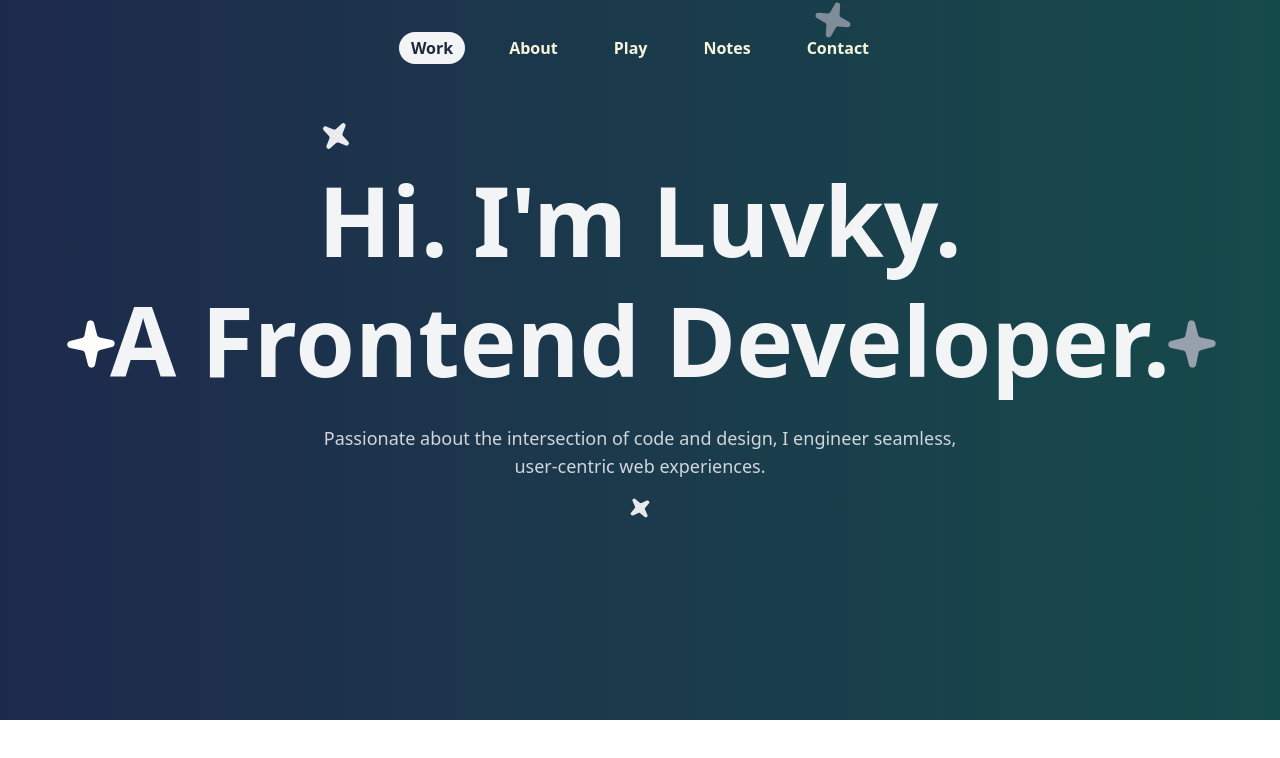
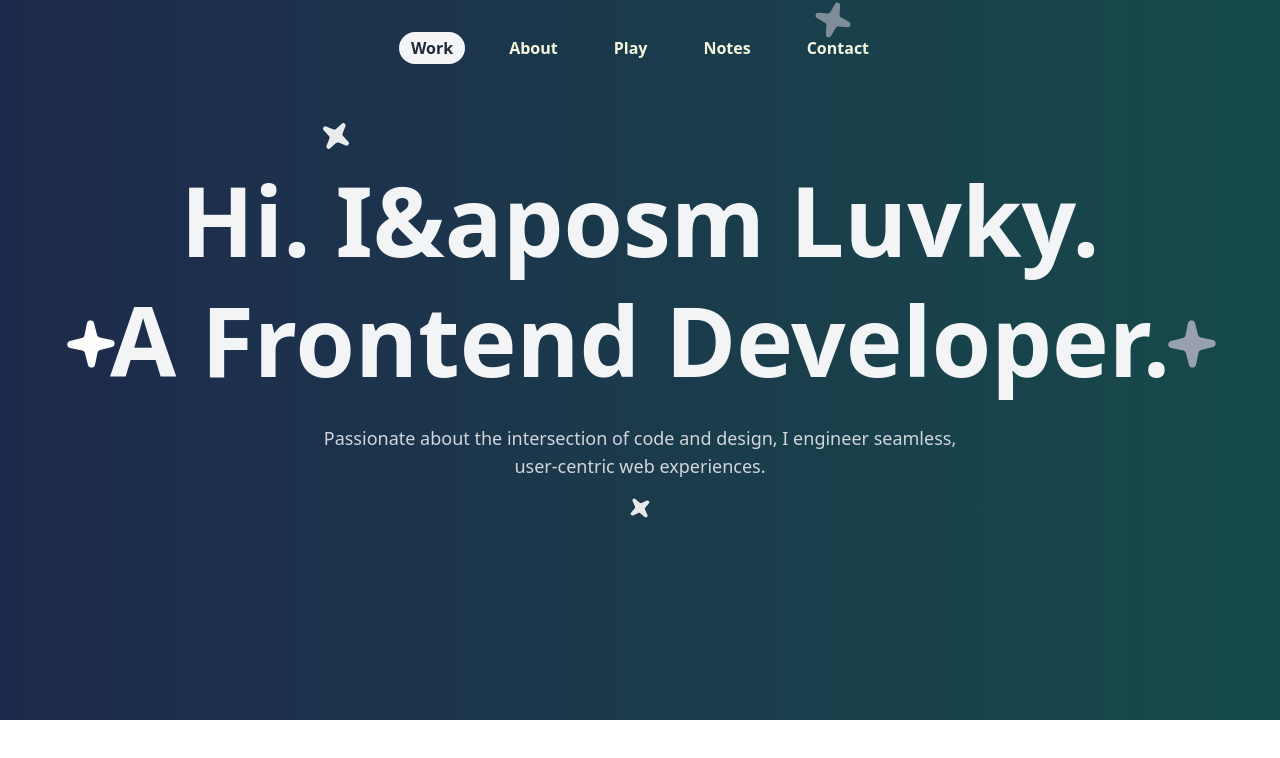
Before and after one commit to kyl464/portofolio-v2, a Next.js app: page / in a window 1280 px wide. Shown: the top 758 px of the page. Built offline with nearby package versions, Linux system fonts and the light colour scheme.

Commit message:
Fix Vercel deploy error

```diff
--- a/src/app/page.js
+++ b/src/app/page.js
@@ -48,7 +48,7 @@ export default function Home() {
       {/* Konten utama Anda */}
       <div className="relative z-10 text-center">
         <h1 className="text-8xl font-bold text-gray-100 leading-tight">
-          <span className="block">Hi. I'm Luvky.</span>
+          <span className="block">Hi. I&aposm Luvky.</span>
           <span className="block">A Frontend Developer.</span>
         </h1>
         <h3 className="mt-6 text-gray-300 text-lg max-w-2xl text-center  mx-auto">
```
